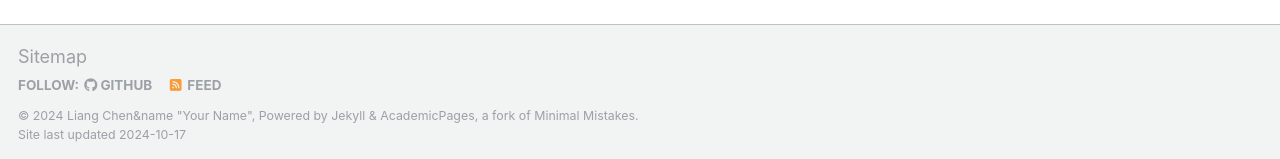
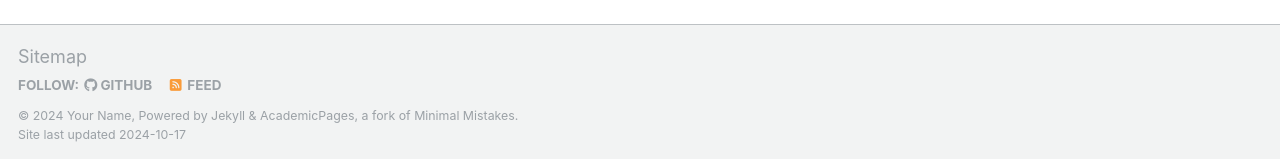
Before and after one commit to leonchenucr/leonchenucr.github.io, a Jekyll site: the page built from _pages/about.md, in a window 1280 px wide and 900 px high, scrolled down 2643 px. Shown: the part 738-897 px from the top of the window. Built offline with Jekyll 4.4.1, drawn with Linux system fonts in a browser that asks for light colours; some web fonts are replaced.

Commit message:
Update _config.yml

```diff
--- a/_config.yml
+++ b/_config.yml
@@ -10,7 +10,7 @@
 locale                   : "en-US"
 title                    : "Liang Chen"
 title_separator          : "-"
-name                     : Liang Chen&name "Your Name"
+name                     : &name "Your Name"
 description              : &description "personal description"
 url                      : https://leonchenucr.github.io # the base hostname & protocol for your site e.g. "https://mmistakes.github.io"
 baseurl                  : "" # the subpath of your site, e.g. "/blog"
```
